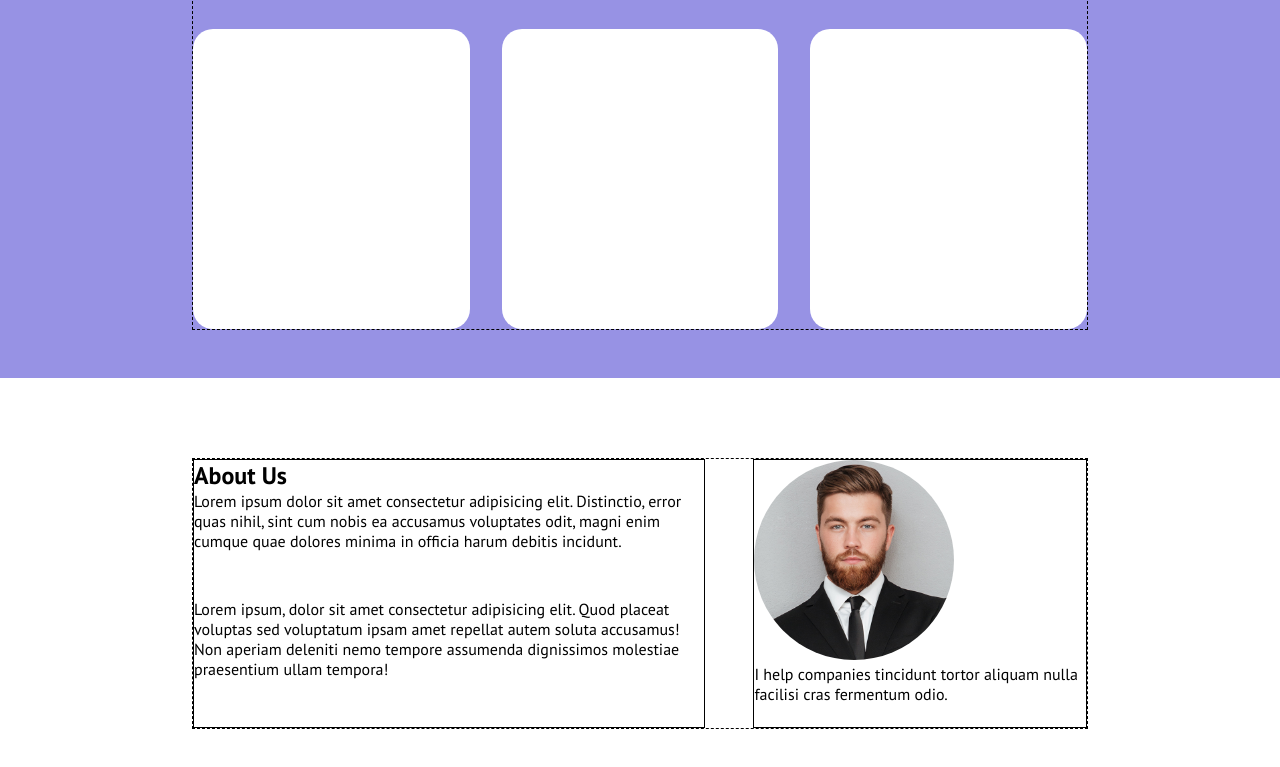
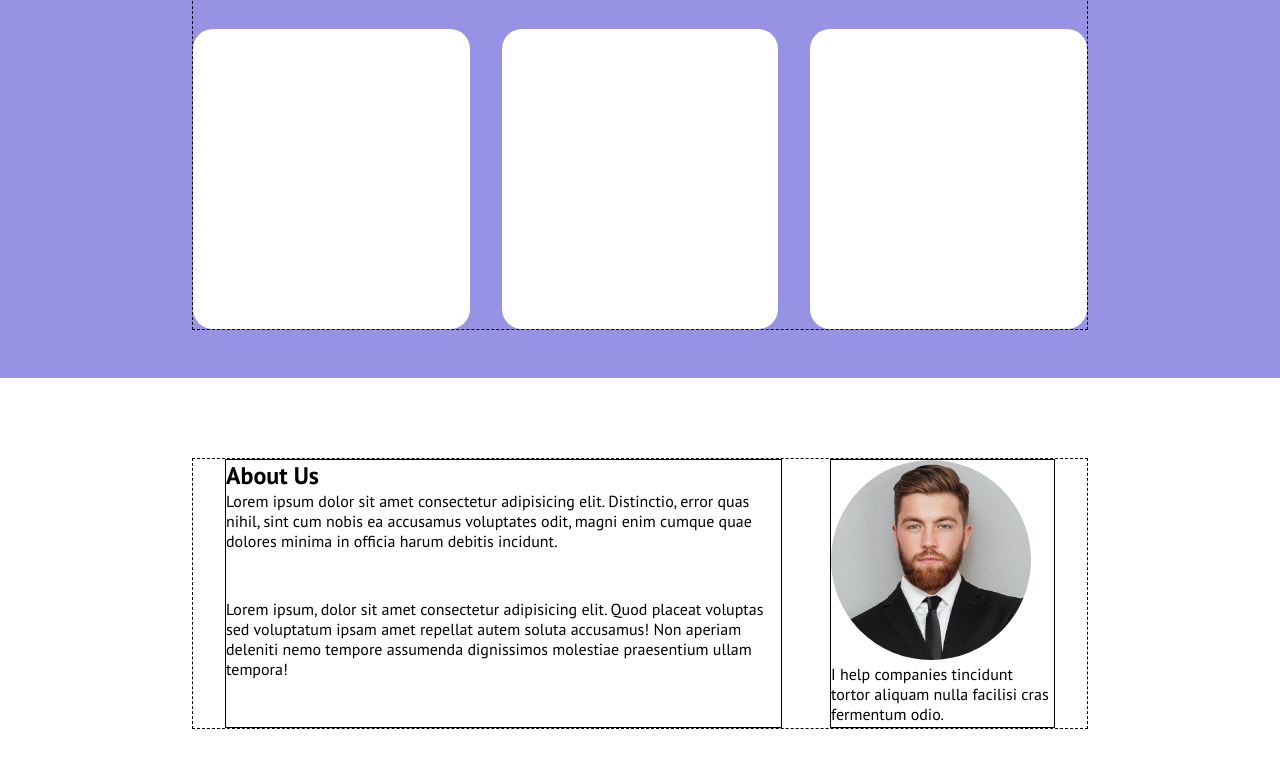
Before and after one commit to nespolisimmaco/htmlcss-responsive-layout, a plain HTML site: page index.html in a window 1280 px wide. Shown: the part 2931-3698 px from the top of the page. Drawn offline with Linux system fonts and the light colour scheme.

Commit message:
Add: About us section with desktop layout

```diff
--- a/css/style.css
+++ b/css/style.css
@@ -249,6 +249,7 @@ header {
         display: flex;
         flex-wrap: wrap;
         gap: 3rem;
+        padding: 0 2rem;
     }
 
     .about-us-paragraph {
@@ -259,3 +260,14 @@ header {
         width: calc(40% - (3rem / 2));
     }
 }
+
+/* * Desktop layout * */
+@media screen and (min-width: 992px) {
+    .about-us-paragraph {
+        width: calc(70% - (3rem / 2));
+    }
+
+    .about-us-image {
+        width: calc(30% - (3rem / 2));
+    }
+}
```
